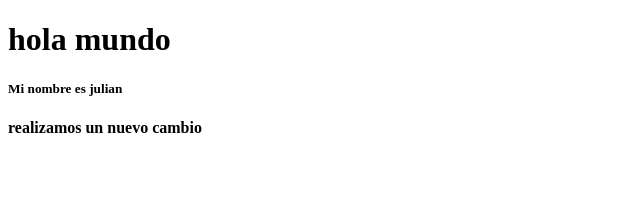
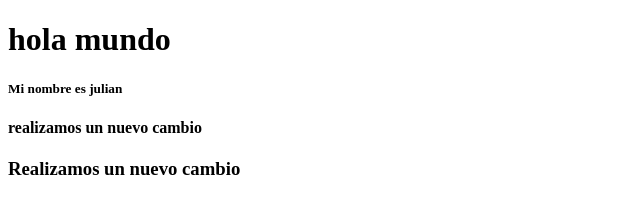
Before and after one commit to julian192004/Ejercicio_git, a plain HTML site: page index.html in a window 1280 px wide. Shown: the whole page, without its empty margins (0-640 px from the left). Drawn offline with Linux system fonts and the light colour scheme.

Commit message:
agregamos etiquetas

```diff
--- a/index.html
+++ b/index.html
@@ -12,5 +12,6 @@
 
     <h4> realizamos un nuevo cambio</h4>
 
+    <h3>Realizamos un nuevo cambio</h3>
 </body>
 </html>
```
